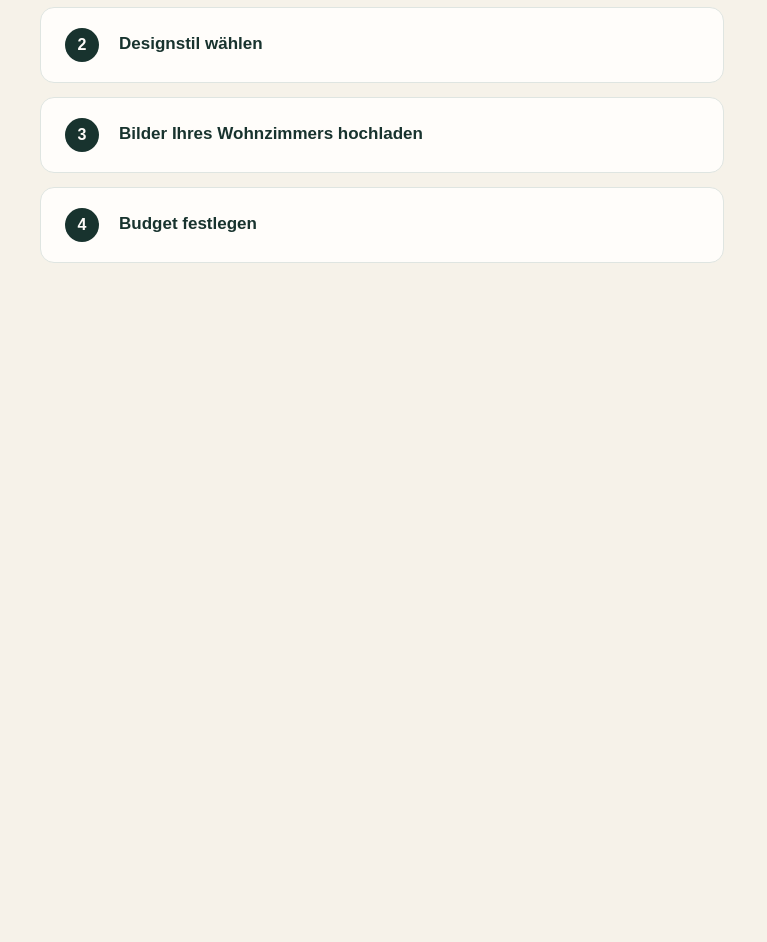
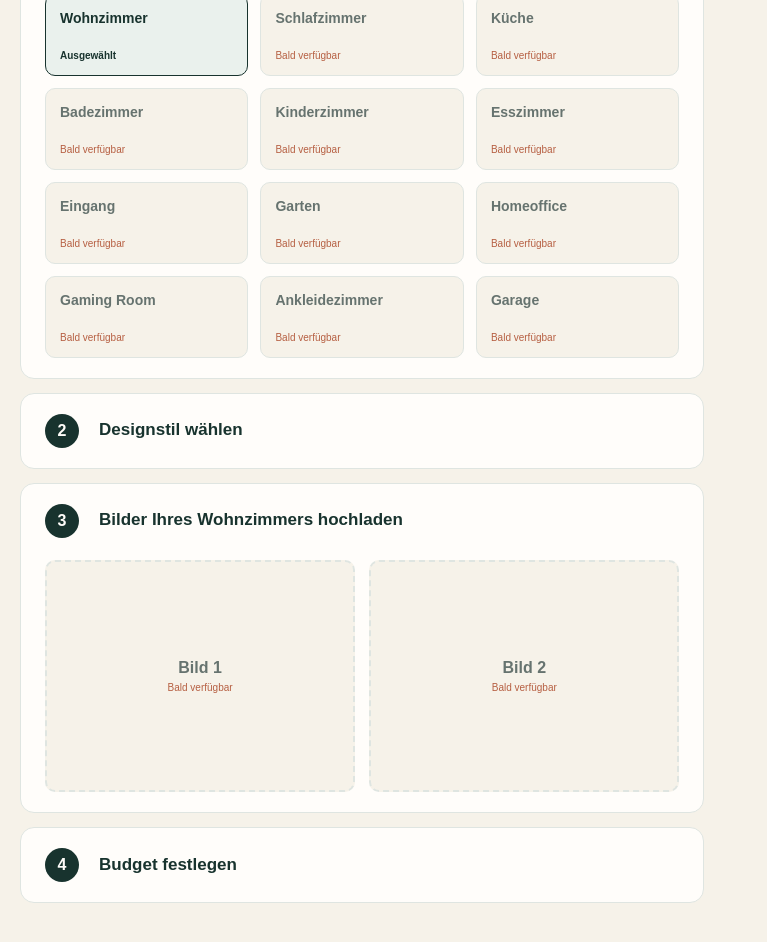
Before and after one commit to SamiLampsijarvi/Innenausstattung-planen, a Next.js app: page / in a window 1280 px wide. Shown: the part 540-1482 px from the top of the page, without its empty margins (0-767 px from the left). Before the commit the page ends 918 px from the top, so only its background shows below. Built offline with nearby package versions, Linux system fonts and the light colour scheme.

Commit message:
Zimmerübersicht und Bildplätze ergänzen

```diff
--- a/src/app/globals.css
+++ b/src/app/globals.css
@@ -57,15 +57,25 @@ main { min-height: calc(100vh - 131px); padding: clamp(4rem, 9vw, 8rem) max(3vw,
 .home-intro h1 { max-width: 950px; margin: 0 auto; color: var(--forest); font: 700 clamp(2.35rem, 4.5vw, 4.25rem)/1.08 Georgia, serif; text-wrap: balance; }
 .planning-steps { display: grid; grid-template-columns: repeat(4, 1fr); gap: 18px; margin: clamp(3rem, 6vw, 5rem) 0 0; padding: 0; list-style: none; text-align: left; }
 .planning-steps li { min-height: 150px; padding: 24px; background: var(--paper); border: 1px solid var(--line); border-radius: 14px; }
-.planning-steps span { display: grid; width: 34px; height: 34px; margin-bottom: 28px; place-items: center; color: var(--paper); background: var(--forest); border-radius: 50%; font-weight: 700; }
-.planning-steps strong { color: var(--forest); font-size: 17px; line-height: 1.45; }
+.step-heading { display: flex; align-items: center; gap: 20px; }
+.step-heading > span { display: grid; width: 34px; height: 34px; flex: 0 0 auto; place-items: center; color: var(--paper); background: var(--forest); border-radius: 50%; font-weight: 700; }
+.step-heading > strong { color: var(--forest); font-size: 17px; line-height: 1.45; }
+.room-options { display: grid; grid-template-columns: repeat(3, minmax(0, 1fr)); gap: 12px; margin: 22px 0 0; padding: 0; list-style: none; }
+.room-options li { display: flex; min-width: 0; min-height: 82px; flex-direction: column; align-items: flex-start; justify-content: space-between; gap: 10px; padding: 14px; color: var(--muted); background: var(--cream); border-radius: 10px; }
+.room-options strong { max-width: 100%; overflow-wrap: anywhere; font-size: 14px; line-height: 1.3; }
+.room-options small { color: var(--terracotta); font-size: 10px; }
+.room-options .room-option-selected { color: var(--forest); background: var(--mint); border-color: var(--forest); }
+.room-options .room-option-selected small { color: var(--forest); font-weight: 700; }
+.image-placeholders { display: grid; grid-template-columns: repeat(2, minmax(0, 1fr)); gap: 14px; margin-top: 22px; }
+.image-placeholders > div { aspect-ratio: 4 / 3; display: grid; place-content: center; gap: 5px; text-align: center; color: var(--muted); background: var(--cream); border: 2px dashed var(--line); border-radius: 10px; }
+.image-placeholders span { font-weight: 700; }
+.image-placeholders small { color: var(--terracotta); font-size: 10px; }
 
 @media (min-width: 801px) {
   main { padding-top: clamp(3rem, 6vw, 5.5rem); }
   .home-intro h1 { font-size: clamp(2.35rem, 4.15vw, 3.9rem); }
-  .planning-steps { width: 58%; grid-template-columns: 1fr; gap: 14px; transform: translateX(min(calc((100vw - 1180px) * -.1), -.6vw)); }
-  .planning-steps li { display: flex; min-height: 0; align-items: center; gap: 20px; padding: 20px 24px; }
-  .planning-steps span { flex: 0 0 auto; margin: 0; }
+  .planning-steps { width: 58%; grid-template-columns: 1fr; gap: 14px; transform: translateX(min(calc((100vw - 1180px) * -.3), -1.8vw)); }
+  .planning-steps > li { min-height: 0; padding: 20px 24px; }
 }
 
 @media (max-width: 1050px) {
@@ -84,8 +94,9 @@ main { min-height: calc(100vh - 131px); padding: clamp(4rem, 9vw, 8rem) max(3vw,
   .main-nav-row { display: none; }
   main { min-height: calc(100vh - 121px); }
   .planning-steps { grid-template-columns: 1fr; gap: 12px; }
-  .planning-steps li { display: flex; min-height: 0; align-items: center; gap: 18px; padding: 18px; }
-  .planning-steps span { flex: 0 0 auto; margin: 0; }
+  .planning-steps > li { min-height: 0; padding: 18px; }
+  .room-options { grid-template-columns: repeat(2, minmax(0, 1fr)); gap: 10px; }
+  .image-placeholders { grid-template-columns: 1fr; }
 }
 @media (max-width: 520px) {
   .utility-bar { padding: 9px 12px; }
--- a/src/app/page.tsx
+++ b/src/app/page.tsx
@@ -6,6 +6,11 @@ const futureRooms = [
 const futureProducts = [
   "Sofas & Teppiche", "Betten & Matratzen", "Tische & Stühle",
   "Regale & Hängemöbel", "Outdoor-Produkte",
+];
+
+const futureRoomOptions = [
+  "Schlafzimmer", "Küche", "Badezimmer", "Kinderzimmer", "Esszimmer", "Eingang",
+  "Garten", "Homeoffice", "Gaming Room", "Ankleidezimmer", "Garage",
 ];
 
 function Soon() {
@@ -82,10 +87,24 @@ export default function Home() {
             Gestalten Sie Ihr Zuhause – passend zu Ihrem Raum, Ihrem Stil und Ihrem Budget.
           </h1>
           <ol className="planning-steps" aria-label="So funktioniert Raumly">
-            <li><span>1</span><strong>Wohnzimmer planen</strong></li>
-            <li><span>2</span><strong>Designstil wählen</strong></li>
-            <li><span>3</span><strong>Bilder Ihres Wohnzimmers hochladen</strong></li>
-            <li><span>4</span><strong>Budget festlegen</strong></li>
+            <li className="planning-step-detailed">
+              <div className="step-heading"><span>1</span><strong>Wohnzimmer planen</strong></div>
+              <ul className="room-options" aria-label="Verfügbare und zukünftige Zimmer">
+                <li className="room-option-selected"><strong>Wohnzimmer</strong><small>Ausgewählt</small></li>
+                {futureRoomOptions.map((room) => (
+                  <li key={room}><strong>{room}</strong><small>Bald verfügbar</small></li>
+                ))}
+              </ul>
+            </li>
+            <li><div className="step-heading"><span>2</span><strong>Designstil wählen</strong></div></li>
+            <li className="planning-step-detailed">
+              <div className="step-heading"><span>3</span><strong>Bilder Ihres Wohnzimmers hochladen</strong></div>
+              <div className="image-placeholders" aria-label="Zwei zukünftige Plätze für Zimmerbilder">
+                <div><span>Bild 1</span><small>Bald verfügbar</small></div>
+                <div><span>Bild 2</span><small>Bald verfügbar</small></div>
+              </div>
+            </li>
+            <li><div className="step-heading"><span>4</span><strong>Budget festlegen</strong></div></li>
           </ol>
         </section>
         <div id="planer" aria-hidden="true" />
```
